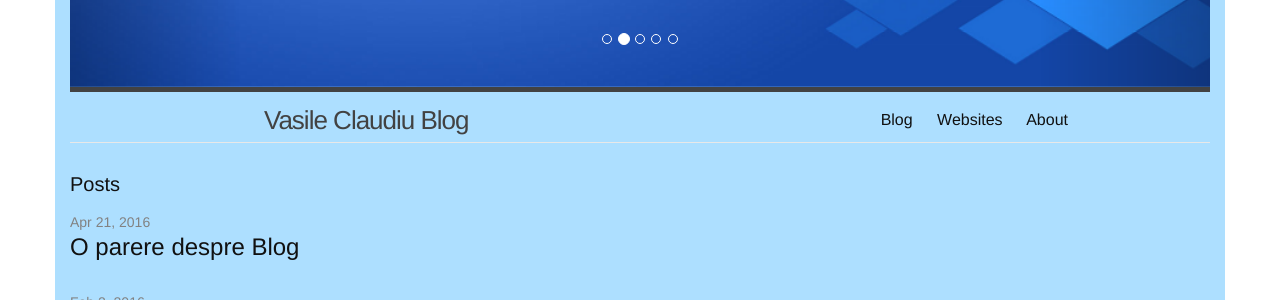
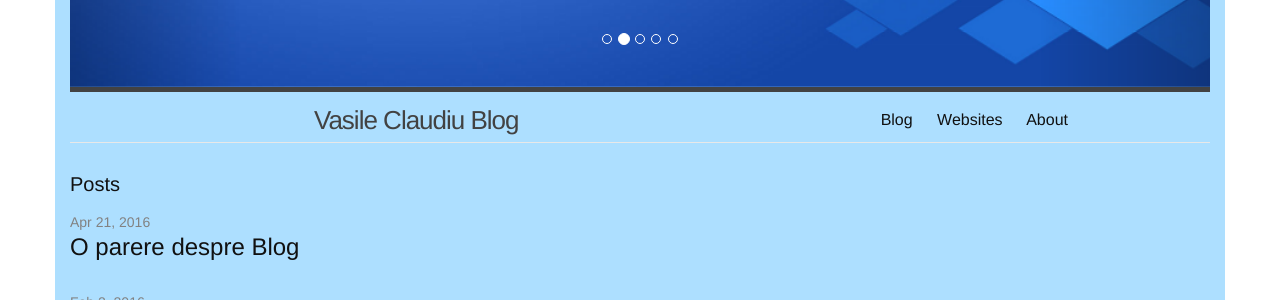
Before and after one commit to VasileClaudiu/blog, a Jekyll site: the page built from index.html, in a window 1280 px wide. Shown: the part 305-605 px from the top of the page. Built offline with Jekyll 4.4.1, drawn with Linux system fonts in a browser that asks for light colours.

Commit message:
blog initial with bootstrap and settings

```diff
--- a/css/main.scss
+++ b/css/main.scss
@@ -69,7 +69,7 @@ body {
 
 }
 .site-title{
-	margin-left:-100px;
+	margin-left:-50px;
 }
 .schimb {
 	width: 65%;
```
